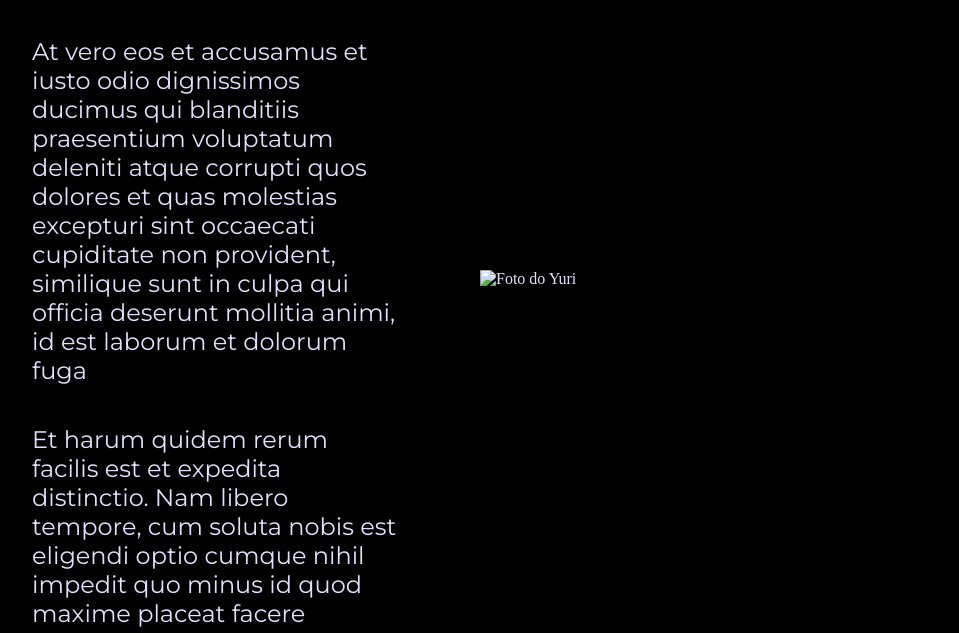
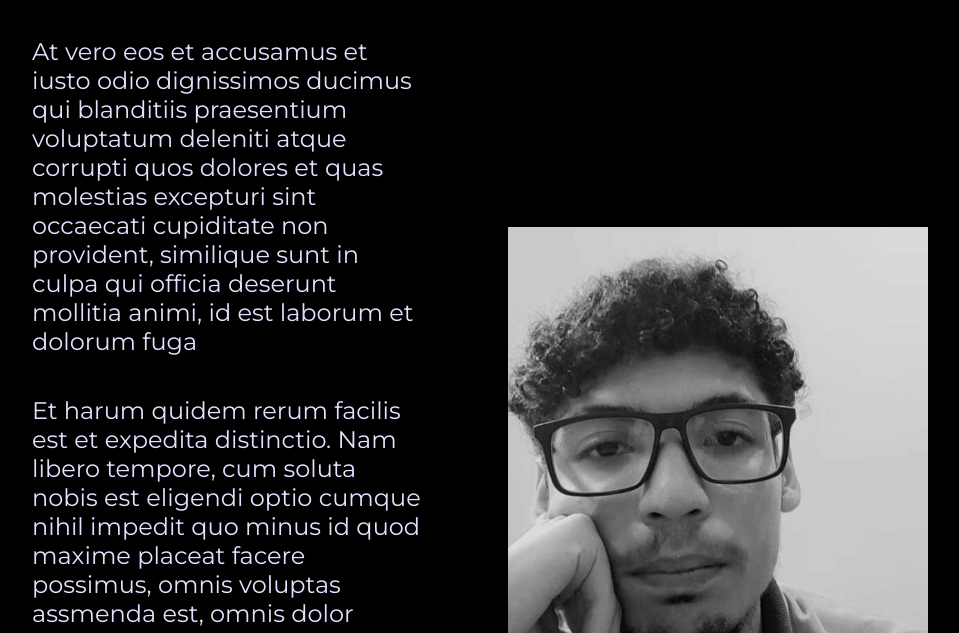
Before and after one commit to Yurig19/teste_html_css, a plain HTML site: page about.html in a window 1280 px wide. Shown: the part 167-800 px from the top of the page, without its empty margins (160-1119 px from the left). Drawn offline with nearby package versions, Linux system fonts and the light colour scheme; the site is published under a folder, as on GitHub Pages, so addresses that start at the root find nothing.

Commit message:
arrumando erro de carregamento da foto no pages about.html

```diff
--- a/about.html
+++ b/about.html
@@ -31,7 +31,7 @@
                 voluptatibus maiores alias consequatur aut perferendis doloribus asperiores ipsum delis forum birol
                 parela maxime infena. Excepteur sint occaecat cupidatat non.</p>
         </section>
-        <img class="apresentacao__imagem" src="/assents/Yuri foto s.jpg" width="467.71" height="532" alt="Foto do Yuri">
+        <img class="apresentacao__imagem" src="assents/Yuri foto s.jpg" width="467.71" height="532" alt="Foto do Yuri">
     </main>
     <footer class="rodape">
         <p>Desenvolvido por Yuri Gonçalves</p>
```
